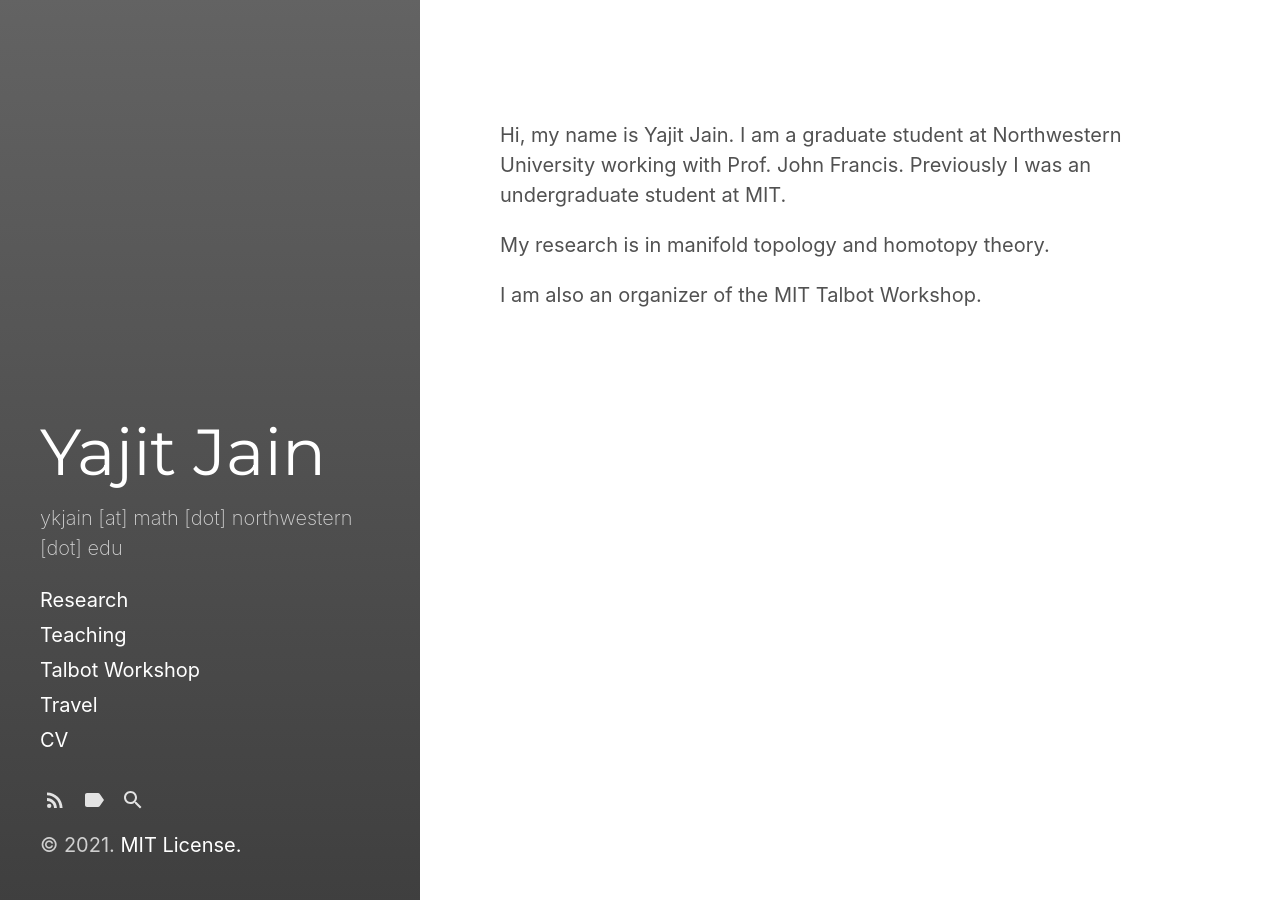
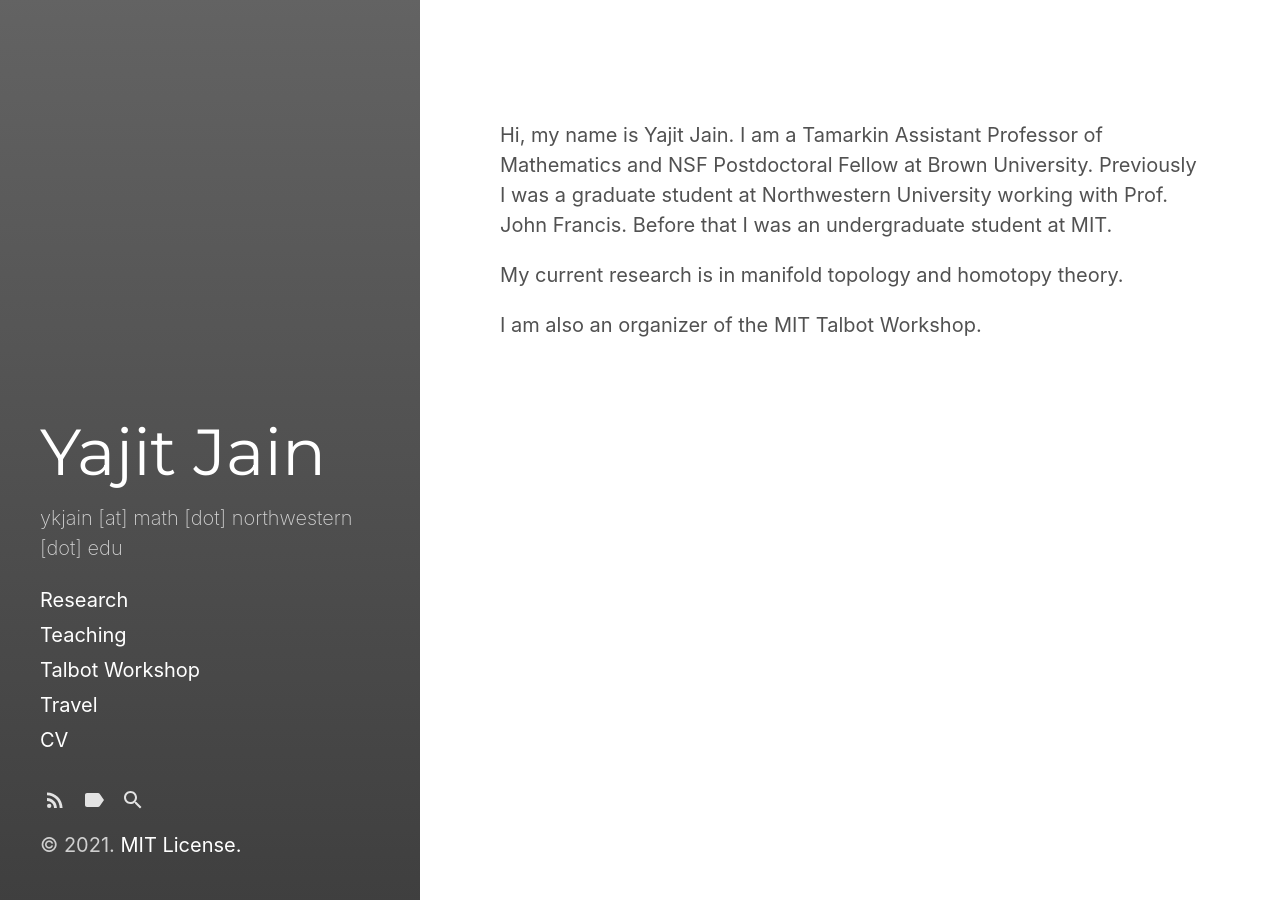
Before and after one commit to ykjain/ykjain.github.io, a Jekyll site: the page built from index.html, in a window 1280 px wide and 900 px high. Built offline with Jekyll 4.4.1, drawn with Linux system fonts in a browser that asks for light colours; the list of posts is cut into pages by our own code.

Commit message:
Update index.html

```diff
--- a/index.html
+++ b/index.html
@@ -3,6 +3,6 @@
 title: 'About'
 ---
 <br>
-<p>Hi, my name is Yajit Jain. I am a graduate student at Northwestern University working with Prof. John Francis. Previously I was an undergraduate student at MIT.</p>
-<p>My research is in manifold topology and homotopy theory.</p>
+<p>Hi, my name is Yajit Jain. I am a Tamarkin Assistant Professor of Mathematics and NSF Postdoctoral Fellow at Brown University. Previously I was a graduate student at Northwestern University working with Prof. John Francis. Before that I was an undergraduate student at MIT.</p>
+<p>My current research is in manifold topology and homotopy theory.</p>
 <p>I am also an organizer of the MIT Talbot Workshop.</p>
```
